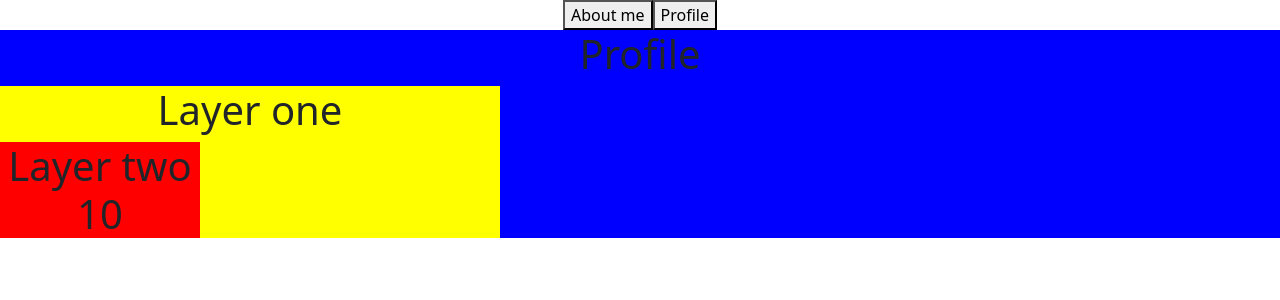
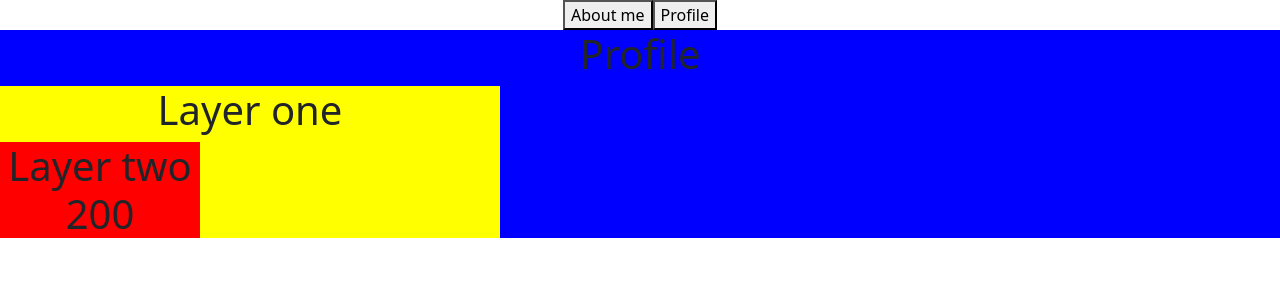
Before and after one commit to SonaSreedhar907/ReactStudy, a React (Create React App) app: page /profile in a window 1280 px wide. Shown: the top 300 px of the page. Built offline with nearby package versions, Linux system fonts and the light colour scheme.

Commit message:
use context

```diff
--- a/src/App.js
+++ b/src/App.js
@@ -2,26 +2,24 @@
 import 'bootstrap/dist/css/bootstrap.min.css';
 import About from './components/Container/About';
 import Profile from './components/Container/Profile';
-import { Routes, Route,useNavigate } from 'react-router-dom';
+import { Routes, Route, useNavigate } from 'react-router-dom';
 import { useState } from 'react';
+import { AppContext } from './AppContext';
 
 function App() {
-  const [state,setState] = useState(10)
+  const [state, setState] = useState(200);
   const navigate = useNavigate();
 
   return (
     <div className="App">
       <button onClick={() => navigate('/about')}>About me</button>
       <button onClick={() => navigate('/profile')}>Profile</button>
-
-      <Routes>
-        <Route path="/about" element={<About />} />
-        <Route
-          path="/profile"
-          element={<Profile data={state} />}
-        />
-      </Routes>
-
+      <AppContext.Provider value={{ data: state }}>
+        <Routes>
+          <Route path="/about" element={<About />} />
+          <Route path="/profile" element={<Profile />} />
+        </Routes>
+      </AppContext.Provider>
     </div>
   );
 }
--- /dev/null
+++ b/src/AppContext.js
@@ -0,0 +1,4 @@
+import { createContext } from "react";
+
+
+export const AppContext = createContext()
--- a/src/compo/One.js
+++ b/src/compo/One.js
@@ -1,11 +1,11 @@
 import React from 'react'
 import Two from './Two'
 
-const one = (props) => {
+const one = () => {
   return (
     <div style={{backgroundColor:"yellow",width:'500px'}}>
         <h1>Layer one</h1>
-        <Two data={props.data}></Two>
+        <Two ></Two>
     </div>
   )
 }
--- a/src/compo/Two.js
+++ b/src/compo/Two.js
@@ -1,9 +1,11 @@
-import React from 'react'
+import React,{useContext} from 'react'
+import { AppContext } from '../AppContext'
 
-const Two = (props) => {
+const Two = () => {
+    const {data}=useContext(AppContext)
   return (
     <div style={{backgroundColor:"red",width:'200px'}}>
-        <h1>Layer two {props.data}</h1>
+        <h1>Layer two {data}</h1>
     </div>
   )
 }
--- a/src/components/Container/Profile.js
+++ b/src/components/Container/Profile.js
@@ -5,7 +5,7 @@
   return (
     <div style={{backgroundColor:"blue"}}>
         <h1>Profile</h1>
-        <One data={props.data}></One>
+        <One></One>
     </div>
   )
 }
```
